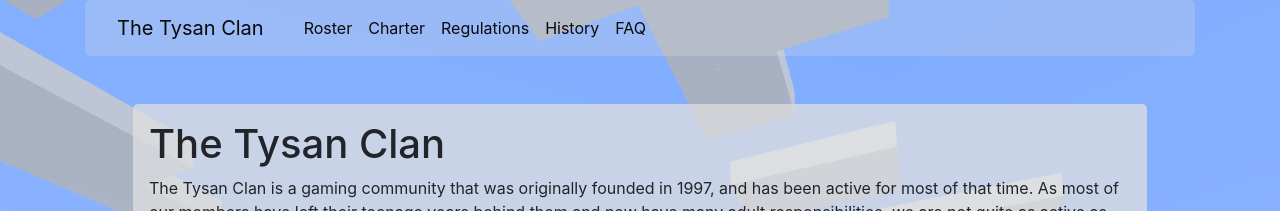
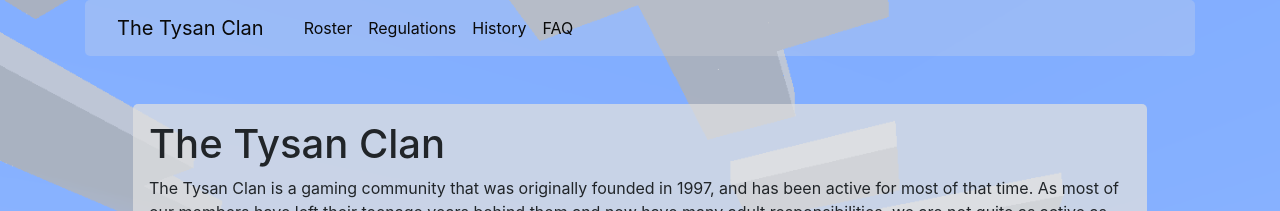
Before and after one commit to jsteenbeeke/www.tysanclan.com, a Jekyll site: the page built from index.md, in a window 1280 px wide. Shown: the top 211 px of the page. Built offline with Jekyll 4.4.1, drawn with Linux system fonts in a browser that asks for light colours; our own code applies the rules of GitHub Pages for plain Markdown files.

Commit message:
Remove charter link until we can figure out how to rewrite it

```diff
--- a/_includes/menu.html
+++ b/_includes/menu.html
@@ -9,9 +9,6 @@
             <ul class="navbar-nav mr-auto">
                 <li class="nav-item active">
                     <a class="nav-link" href="./roster">Roster</a>
-                </li>
-                <li class="nav-item">
-                    <a class="nav-link" href="./charter">Charter</a>
                 </li>
                 <li class="nav-item">
                     <a class="nav-link" href="./regulations">Regulations</a>
```
